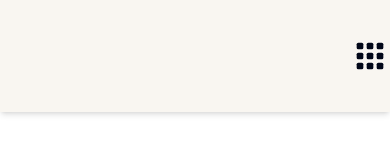
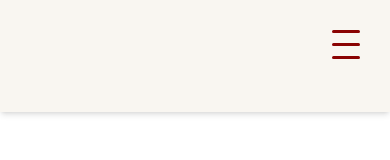
Before and after one commit to theDrummerperson/hs2-new, a Next.js app: page / in a window 390 px wide. Shown: the top 160 px of the page. Built offline with nearby package versions, Linux system fonts and the light colour scheme.

Commit message:
arrowmenu

```diff
--- /dev/null
+++ b/components/BurgerButton.jsx
@@ -0,0 +1,15 @@
+'use client';
+
+export default function BurgerButton({ isOpen, toggle }) {
+  return (
+    <button
+      className={`burger z-50 w-10 h-10 flex flex-col justify-center items-center`}
+      onClick={toggle}
+      aria-label="Toggle menu"
+    >
+      <span className={`bar ${isOpen ? 'open-top' : ''}`}></span>
+      <span className={`bar ${isOpen ? 'open-middle' : ''}`}></span>
+      <span className={`bar ${isOpen ? 'open-bottom' : ''}`}></span>
+    </button>
+  );
+}
--- a/components/Header.js
+++ b/components/Header.js
@@ -4,6 +4,7 @@ import Image from "next/image";
 import Link from "next/link";
 import { useState } from "react";
 import { slide as Menu } from "react-burger-menu";
+import BurgerButton from './BurgerButton';
 
 export default function Header() {
   const [menuOpen, setMenuOpen] = useState(false);
@@ -18,7 +19,7 @@ export default function Header() {
 
   const styles = {
     bmBurgerButton: {
-      display: "none", // Hides default react-burger-menu button
+      display: "none",
     },
     bmBurgerBars: {
       background: "#373a47",
@@ -30,8 +31,6 @@ export default function Header() {
       height: "32px",
       width: "32px",
     },
-
-
     bmMenuWrap: {
       position: "fixed",
       height: "100%",
@@ -52,8 +51,13 @@ export default function Header() {
 
   return (
     <>
+      {/* ✅ Always-visible burger button */}
+      <div className="fixed top-6 right-6 z-[9999] md:hidden">
+        <BurgerButton isOpen={menuOpen} toggle={() => setMenuOpen(!menuOpen)} />
+      </div>
+
+      {/* Site Header */}
       <header className="grid grid-cols-2 md:grid-cols-3 items-center shadow-md bg-[#F9F6F1] px-0 md:px-12 py-4 md:py-8">
-
         {/* Logo */}
         <div className="logo-wrapper flex items-center justify-start h-[80px] -ml-4 sm:-ml-6">
           <Link href="#about" scroll={true}>
@@ -67,21 +71,6 @@ export default function Header() {
               />
             </a>
           </Link>
-</div>
-
-        {/* Burger Button (mobile only) */}
-        <div className="flex justify-end md:hidden">
-          <button
-            className="w-10 h-10"
-            onClick={() => setMenuOpen(true)}
-          >
-            <Image
-              src="/bento-icon.svg" // Replace with your actual icon path
-              alt="Menu"
-              width={40}
-              height={40}
-            />
-          </button>
         </div>
 
         {/* Nav (desktop only) */}
@@ -99,7 +88,7 @@ export default function Header() {
         </div>
       </header>
 
-      {/* Mobile Menu */}
+      {/* Mobile Slide Menu */}
       <div className="block md:hidden">
         <Menu
           pageWrapId={"page-wrap"}
@@ -108,7 +97,7 @@ export default function Header() {
           styles={styles}
           isOpen={menuOpen}
           onStateChange={handleStateChange}
-  itemListClassName="menu-item-list"  // ← add this line
+          itemListClassName="menu-item-list"
         >
           <a href="#about" onClick={closeMenu} className="menu-item-link">ABOUT</a>
           <a href="#projects" onClick={closeMenu} className="menu-item-link">PROJECTS</a>
@@ -126,7 +115,6 @@ export default function Header() {
             />
           </a>
         </Menu>
-
       </div>
     </>
   );
--- a/styles/globals.css
+++ b/styles/globals.css
@@ -24,26 +24,40 @@
 
 /* === GLOBAL OVERRIDES FOR REACT-BURGER-MENU === */
 
-/* Cross button container */
-.bm-cross-button {
-  width: 62px !important;
-  height: 62px !important;
-  top: 80px !important;
-  right: 80px !important;
-  position: absolute !important; /* Ensures positioning applies */
+
+
+
+/* === BURGER BASE === */
+.burger .bar {
+  display: block;
+  width: 28px;
+  height: 3px;
+  background-color: #8A0303;
+  margin: 5px 0;
+  border-radius: 2px;
+  transition: all 0.3s ease;
+  transform-origin: center;
 }
 
-/* Cross lines */
-.bm-cross {
-  height: 82px !important;
-  width: 8px !important;
-  background-color: #8A0303 !important;
+/* Top bar animates into first stroke of X */
+.burger .open-top {
+  transform: rotate(45deg) translate(4px, 4px);
 }
 
-/* Second line of X */
-.bm-cross:nth-child(2) {
-  transform: rotate(-45deg) !important;
+/* Middle bar disappears */
+.burger .open-middle {
+  opacity: 0;
+  transform: scaleX(0);
 }
+
+/* Bottom bar animates into second stroke of X */
+.burger .open-bottom {
+  transform: rotate(-45deg) translate(4px, -4px);
+}
+
+
+
+
 
 /* Responsive override */
 @media (max-width: 768px) {
```
Lines whose indentation alone changed are shown as unchanged.
